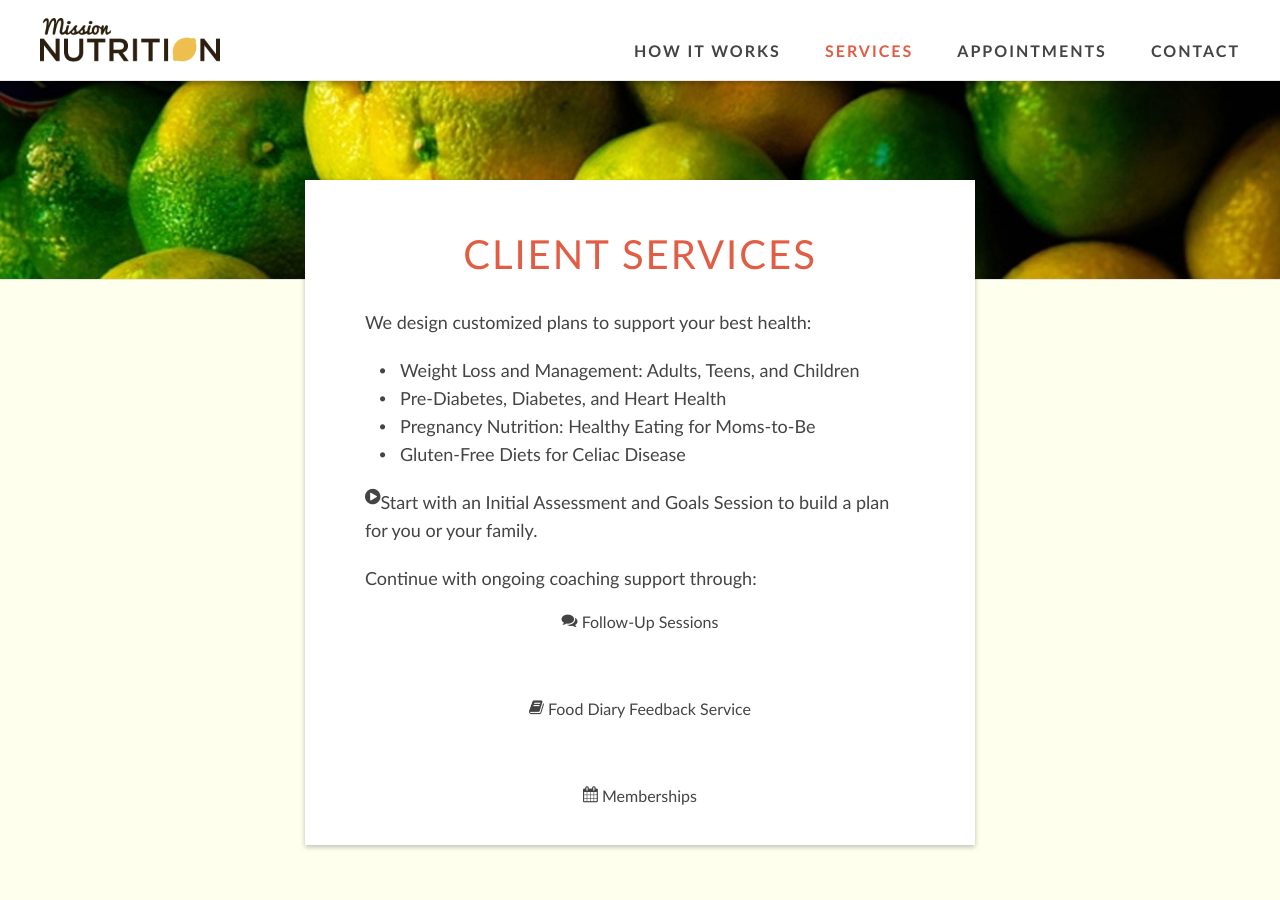
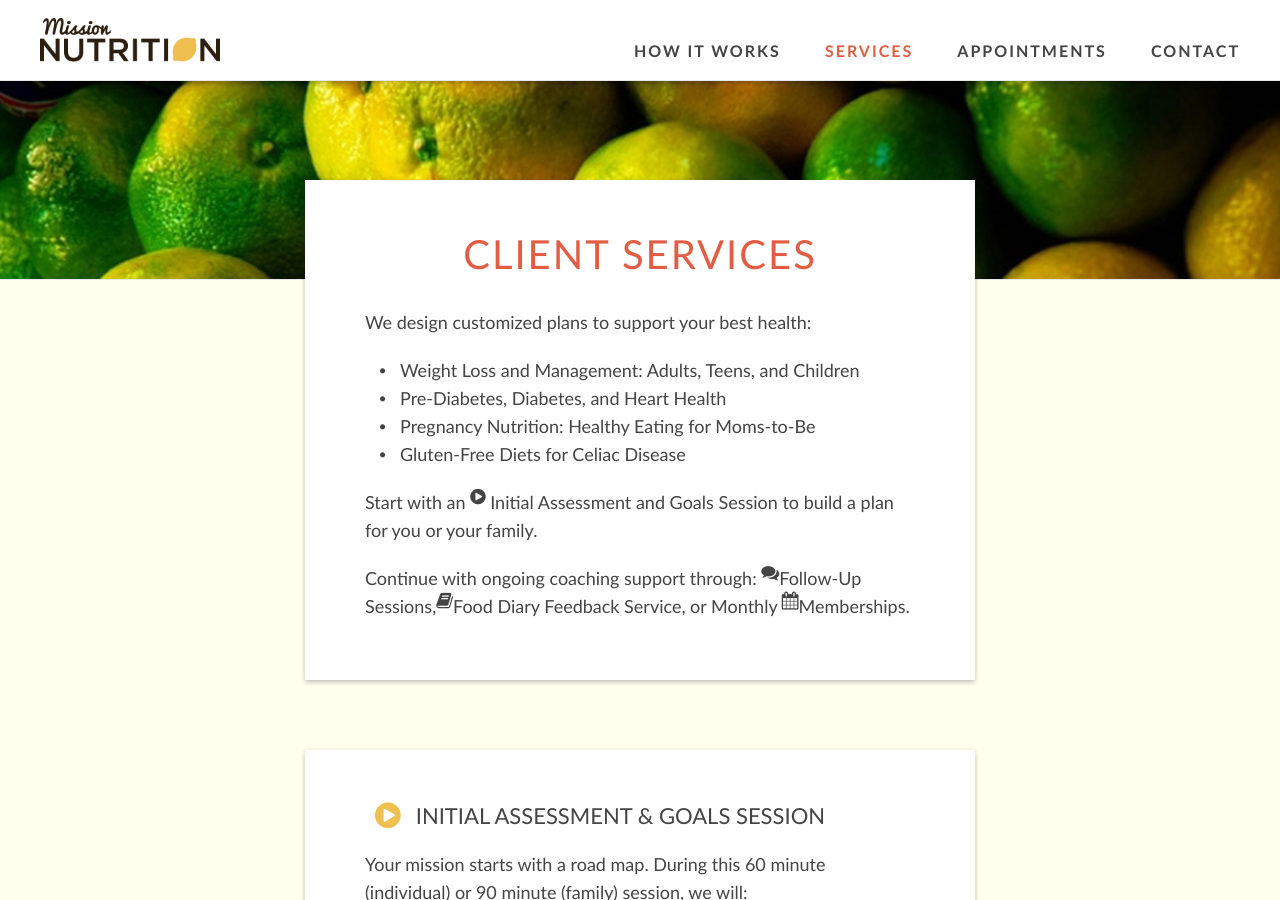
Before and after one commit to davelandry/missionnutrition, a Jekyll site: the page built from _pages/services.md, in a window 1280 px wide and 900 px high. Built offline with Jekyll 4.4.1, drawn with Linux system fonts in a browser that asks for light colours.

Commit message:
Update services.md

```diff
--- a/_pages/services.md
+++ b/_pages/services.md
@@ -12,10 +12,8 @@
 * Pregnancy Nutrition: Healthy Eating for Moms-to-Be
 * Gluten-Free Diets for Celiac Disease
 
-<i class="fa fa-play-circle"> </i>Start with an Initial Assessment and Goals Session to build a plan for you or your family.
+Start with an <i class="fa fa-play-circle"> </i> Initial Assessment and Goals Session to build a plan for you or your family.
 
-Continue with ongoing coaching support through:<br>
-
-<center><i class="fa fa-comments"> </i>    Follow-Up Sessions</center><br>
-<center><i class="fa fa-book"> </i>    Food Diary Feedback Service </center><br>
-<center><i class="fa fa-calendar"> </i>    Memberships </center>
+Continue with ongoing coaching support through:
+<i class="fa fa-comments"> </i>Follow-Up Sessions,<i class="fa fa-book"> </i>Food Diary Feedback Service, or Monthly
+<i class="fa fa-calendar"> </i>Memberships.
```
